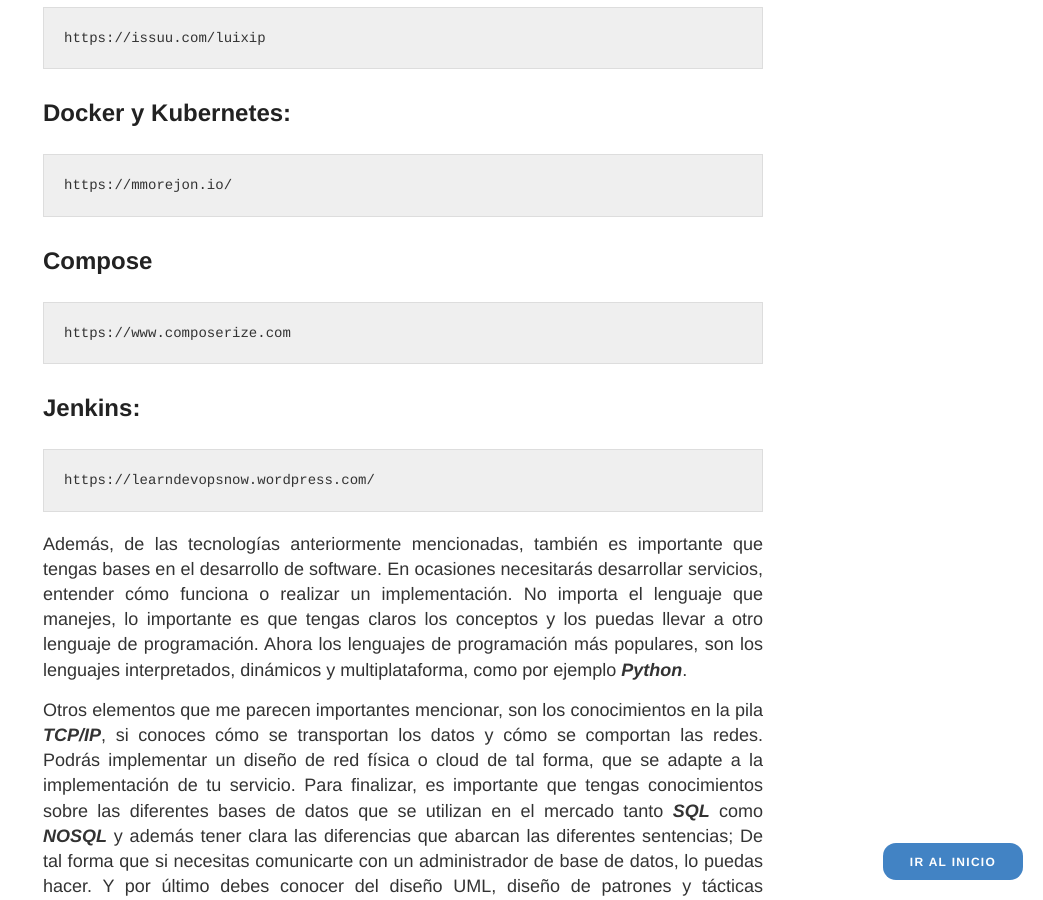
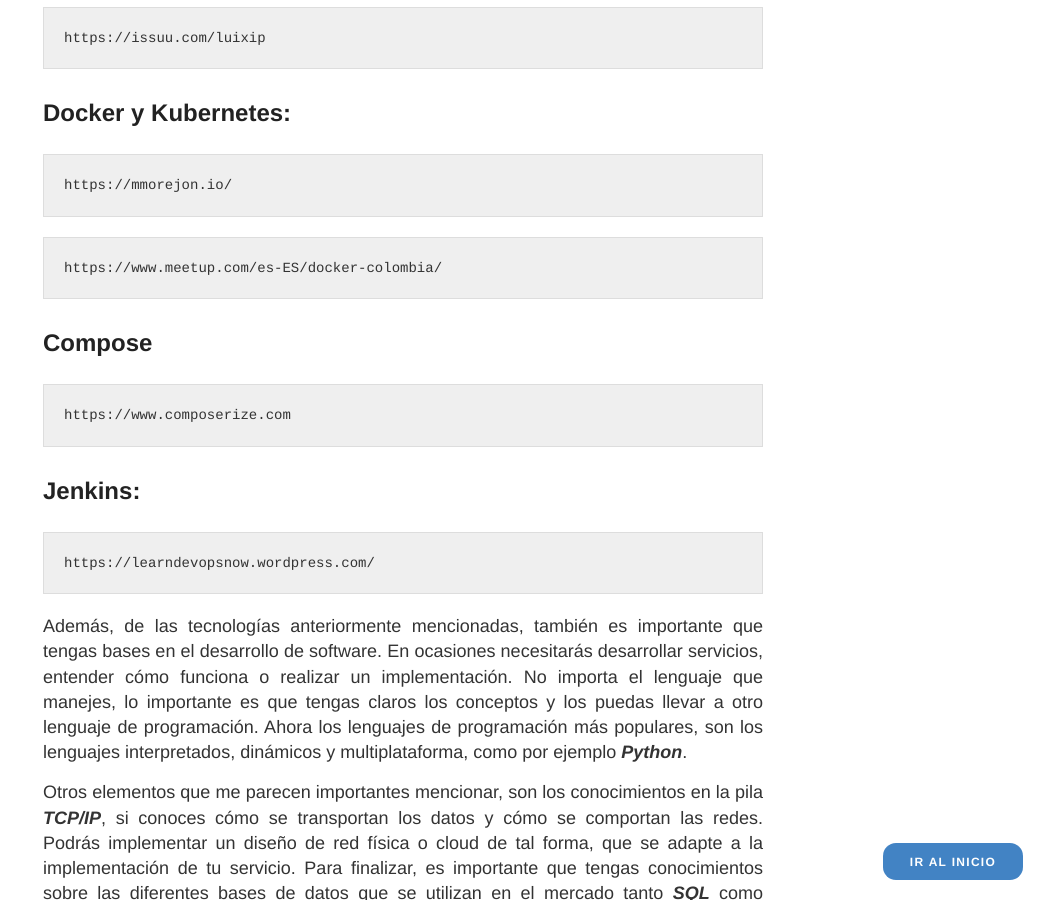
Before and after one commit to jsgiraldoh/jsgiraldoh.github.io, a Jekyll site: the page built from tips.md, in a window 1280 px wide and 900 px high, scrolled down 932 px. Shown: the whole window, without its empty margins (237-1280 px from the left). Built offline with Jekyll 4.4.1, drawn with Linux system fonts in a browser that asks for light colours; nearby versions of some CDN libraries; some of the changed lines change nothing that is shown.

Commit message:
Docker meetup

````diff
--- a/tips.md
+++ b/tips.md
@@ -41,6 +41,10 @@ https://issuu.com/luixip
 https://mmorejon.io/
 ```
 
+```
+https://www.meetup.com/es-ES/docker-colombia/
+```
+
 ## Compose
 
 ```
````
